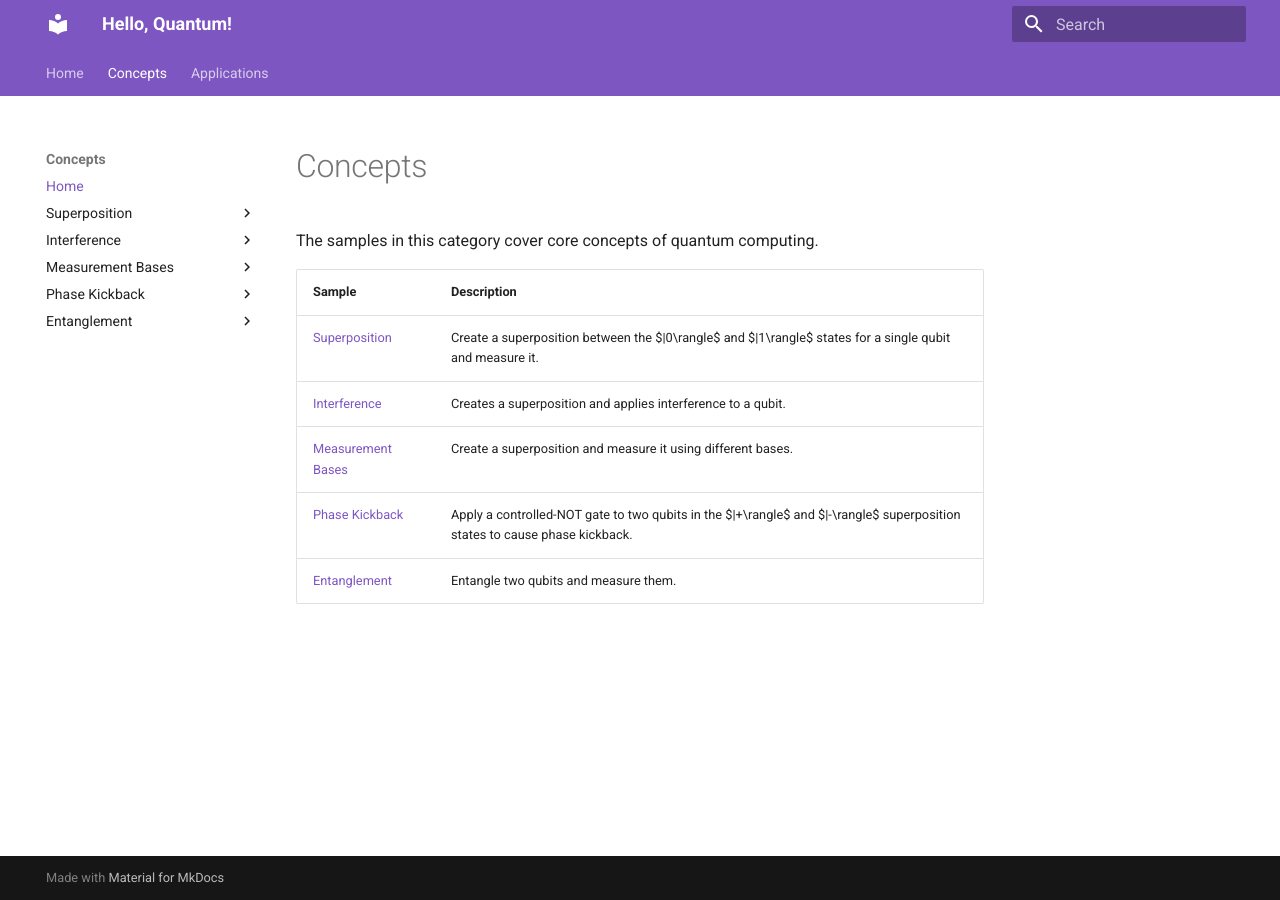
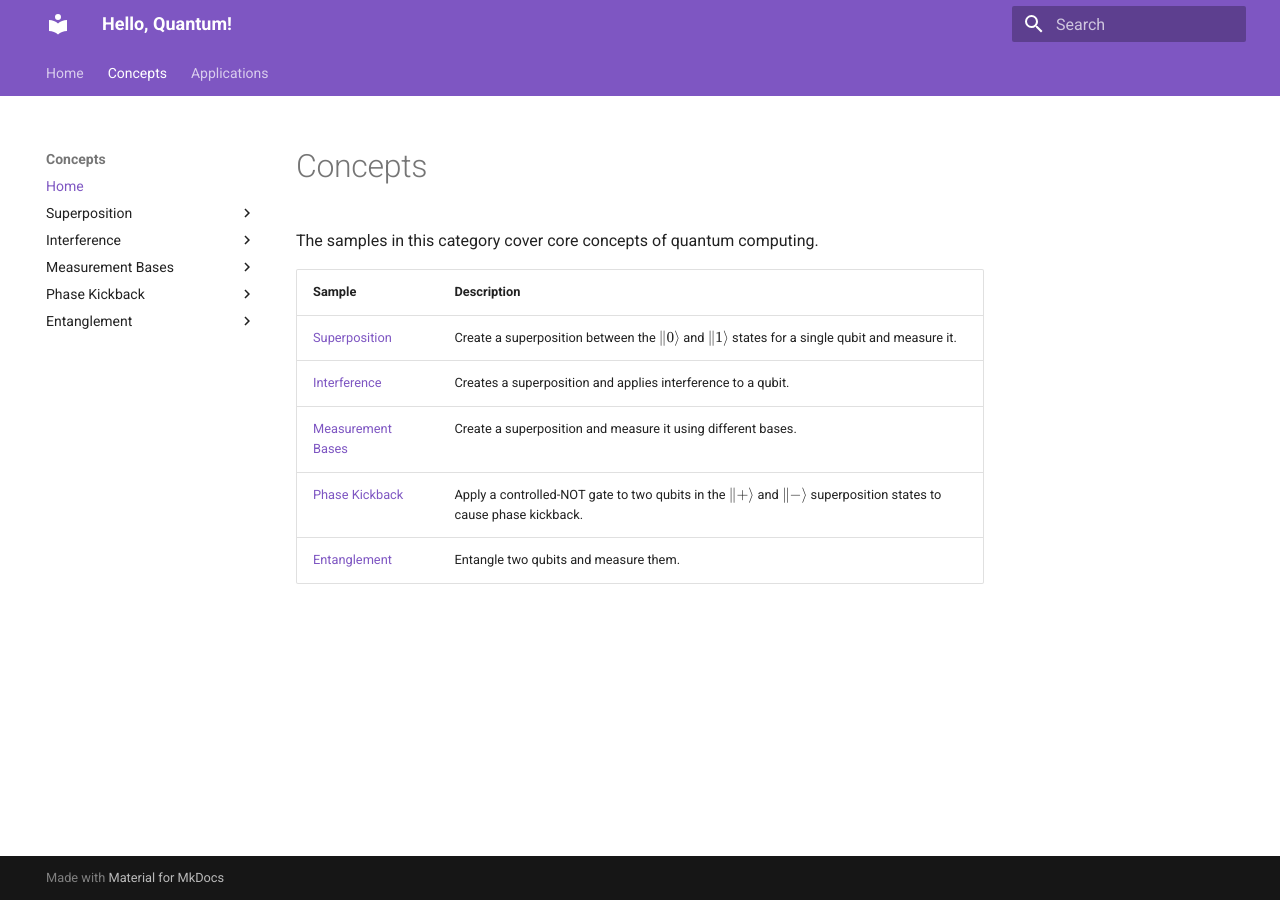
Before and after one commit to BHazel/hello-quantum, an MkDocs documentation site: the page built from docs/concepts/index.md, in a window 1280 px wide. Built offline with MkDocs 1.6.1 and Material for MkDocs 9.7.7, drawn with Linux system fonts in a browser that asks for light colours; part of the change alters nothing that is shown.

```diff
--- /dev/null
+++ b/docs/javascripts/mathjax.js
@@ -0,0 +1,16 @@
+window.MathJax = {
+    tex: {
+        inlineMath: [["\\(", "\\)"]],
+        displayMath: [["\\[", "\\]"]],
+        processEscapes: true,
+        processEnvironments: true
+    },
+    options: {
+        ignoreHtmlClass: ".*|",
+        processHtmlClass: "arithmatex"
+    }
+};
+
+document$.subscribe(() => {
+    MathJax.typesetPromise()
+});
--- a/mkdocs.yml
+++ b/mkdocs.yml
@@ -9,12 +9,18 @@ theme:
     - navigation.tabs
 markdown_extensions:
   - admonition
+  - pymdownx.arithmatex:
+      generic: true
   - pymdownx.details
   - pymdownx.highlight
   - pymdownx.snippets:
       check_paths: true
   - pymdownx.superfences
   - pymdownx.tabbed
+extra_javascript:
+  - javascripts/mathjax.js
+  - https://polyfill.io/v3/polyfill.min.js?features=es6
+  - https://cdn.jsdelivr.net/npm/mathjax@3/es5/tex-mml-chtml.js
 nav:
   - Home:
     - Welcome!: index.md
```
